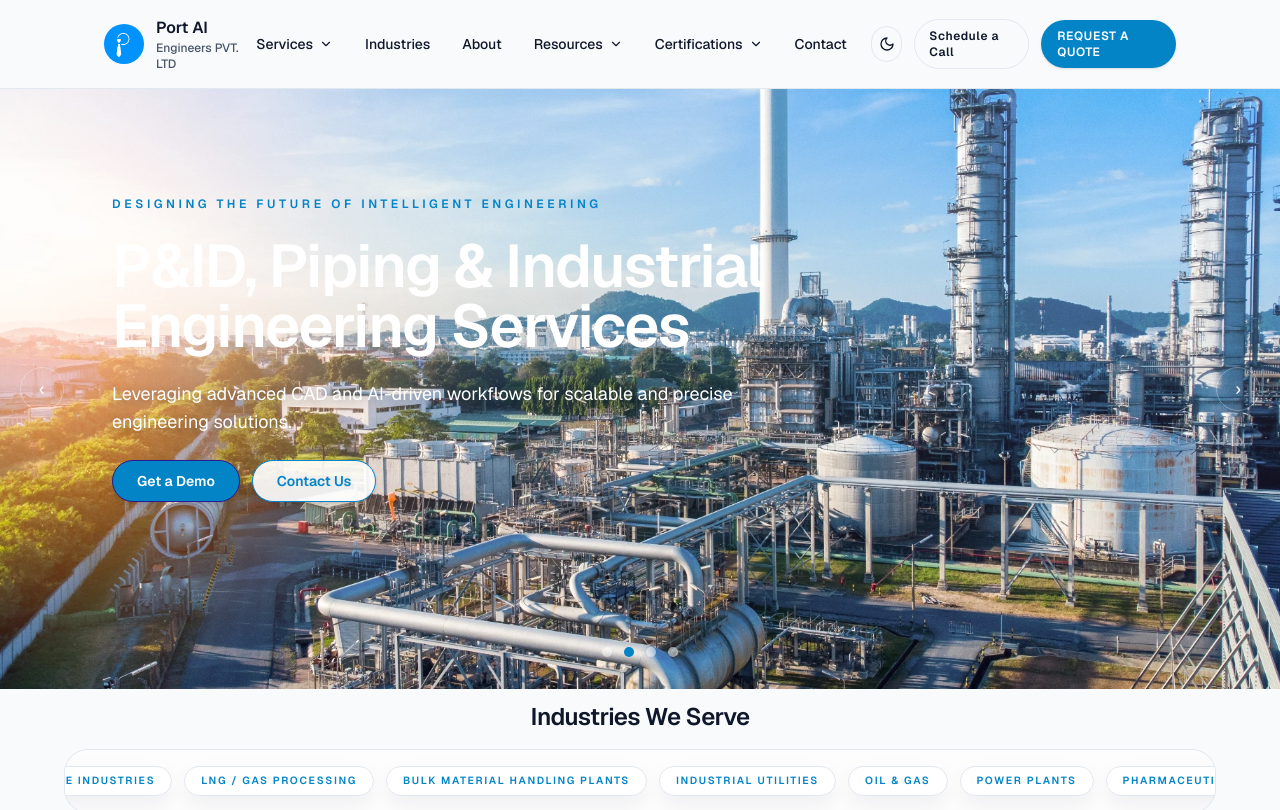
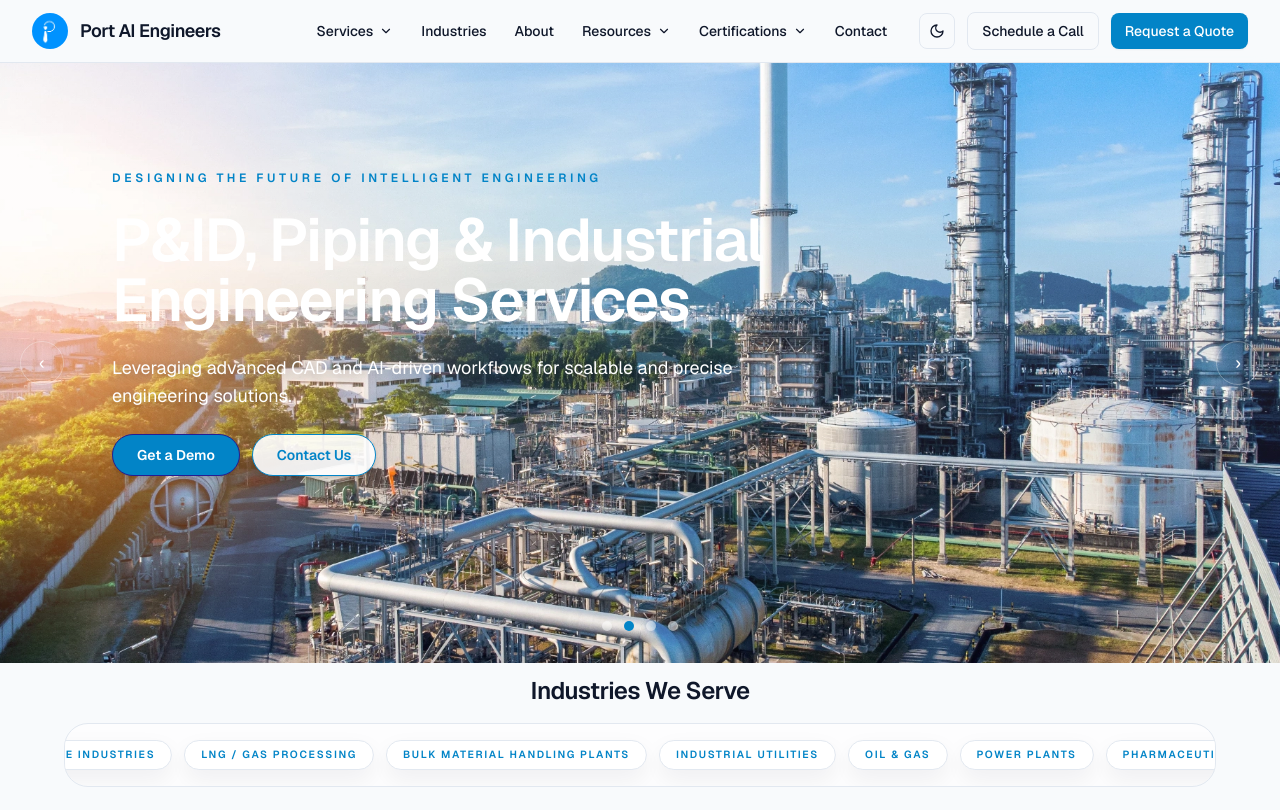
Before and after one commit to RamojiSai/portaiengineers, a Next.js app: page / in a window 1280 px wide. Shown: the top 810 px of the page. Built offline with nearby package versions, Linux system fonts and the light colour scheme.

Commit message:
UI: refine header branding and spacing

```diff
--- a/src/components/layout/Header.tsx
+++ b/src/components/layout/Header.tsx
@@ -154,27 +154,24 @@ export default function Header() {
   }, [isEngineeringServicesPage]);
 
   return (
-    <header className="sticky top-0 z-40 w-full border-b border-[var(--color-border)] bg-[color-mix(in_srgb,var(--color-bg)_90%,transparent)] backdrop-blur">
-      <div className="mx-auto flex w-full max-w-6xl items-center justify-between px-6 py-4 sm:px-10">
-        <Link href="/" className="flex items-center gap-3">
+    <header className="sticky top-0 z-40 w-full border-b border-[var(--color-border)] bg-[color-mix(in_srgb,var(--color-bg)_92%,transparent)] backdrop-blur-md">
+      <div className="mx-auto flex w-full max-w-7xl items-center justify-between px-4 py-3 sm:px-6 lg:px-8">
+        <Link href="/" className="flex shrink-0 items-center gap-2.5 sm:gap-3">
           <Image
             src="/Logo.jpeg"
-            alt="Port AI Engineers Pvt. Ltd. Logo"
-            width={40}
-            height={40}
-            className="h-10 w-10 rounded-full object-cover"
+            alt="Port AI Engineers Logo"
+            width={38}
+            height={38}
+            className="h-9 w-9 rounded-full object-cover"
             priority
           />
-          <div className="flex flex-col leading-tight text-[var(--color-text)]">
-            <span className="text-base font-semibold">Port AI</span>
-            <span className="text-xs font-medium text-[var(--color-muted)]">
-              Engineers PVT. LTD
-            </span>
-          </div>
+          <span className="whitespace-nowrap text-base font-semibold tracking-tight text-[var(--color-text)] sm:text-lg">
+            Port AI Engineers
+          </span>
         </Link>
 
-        <div className="hidden items-center gap-6 md:flex">
-          <nav className="flex items-center gap-6 text-sm font-medium text-[var(--color-text)] lg:gap-8">
+        <div className="hidden items-center gap-5 md:flex xl:gap-8">
+          <nav className="flex items-center gap-4 text-sm font-medium text-[var(--color-text)] lg:gap-5 xl:gap-7">
             {navItems.map((item) => {
               const hasDropdown = Boolean(item.items && item.items.length > 0);
               const isServicesItem = item.label === "Services";
@@ -195,8 +192,8 @@ export default function Header() {
                   <Link
                     key={item.label}
                     href={item.href}
-                    className={`transition-colors duration-300 hover:text-[var(--color-primary)] ${
-                      isActive ? "text-[var(--color-primary)]" : ""
+                    className={`transition-colors duration-200 hover:text-[var(--color-primary)] ${
+                      isActive ? "font-semibold text-[var(--color-primary)]" : ""
                     }`}
                   >
                     {item.label}
@@ -208,13 +205,13 @@ export default function Header() {
                 <div key={item.label} className="group relative">
                   <Link
                     href={item.href}
-                    className={`flex items-center gap-1.5 transition-colors duration-300 hover:text-[var(--color-primary)] ${
-                      isActive ? "text-[var(--color-primary)]" : ""
+                    className={`flex items-center gap-1.5 transition-colors duration-200 hover:text-[var(--color-primary)] ${
+                      isActive ? "font-semibold text-[var(--color-primary)]" : ""
                     }`}
                   >
                     {item.label}
                     <span
-                      className={`transition-transform duration-300 group-hover:rotate-180 ${
+                      className={`transition-transform duration-200 group-hover:rotate-180 ${
                         isActive ? "rotate-180" : ""
                       }`}
                     >
@@ -232,9 +229,9 @@ export default function Header() {
                       </svg>
                     </span>
                   </Link>
-                  <div className="pointer-events-none absolute left-0 top-full z-30 pt-3 opacity-0 transition-all duration-300 group-hover:pointer-events-auto group-hover:opacity-100">
-                    <div className="w-60 translate-y-2 rounded-2xl bg-[color-mix(in_srgb,var(--color-bg)_85%,transparent)] p-4 text-sm text-[var(--color-text)] shadow-[0_16px_30px_var(--color-card-shadow)] backdrop-blur-lg transition-all duration-300 group-hover:translate-y-0">
-                      <div className="flex flex-col gap-2">
+                  <div className="pointer-events-none absolute left-0 top-full z-30 pt-2 opacity-0 transition-all duration-200 group-hover:pointer-events-auto group-hover:opacity-100">
+                    <div className="w-56 rounded-lg border border-[var(--color-border)] bg-[var(--color-surface)] p-2 text-sm text-[var(--color-text)] shadow-md">
+                      <div className="flex flex-col gap-1">
                         {item.items!.map((entry) => {
                           const entryHash = entry.href.split("#")[1];
                           const entryBase = entry.href.split("#")[0];
@@ -251,10 +248,10 @@ export default function Header() {
                             <Link
                               key={entry.label}
                               href={entry.href}
-                              className={`rounded-lg px-3 py-2 transition-colors duration-300 hover:bg-[color-mix(in_srgb,var(--color-bg)_70%,transparent)] hover:text-[var(--color-primary)] ${
+                              className={`rounded-md px-3 py-2 transition-colors duration-150 hover:bg-[var(--color-surface-strong)] hover:text-[var(--color-primary)] ${
                                 isEntryActive
-                                  ? "bg-[color-mix(in_srgb,var(--color-bg)_70%,transparent)] text-[var(--color-primary)]"
-                                  : ""
+                                  ? "bg-[var(--color-surface-strong)] font-medium text-[var(--color-primary)]"
+                                  : "text-[var(--color-text)]"
                               }`}
                             >
                               {entry.label}
@@ -268,12 +265,12 @@ export default function Header() {
               );
             })}
           </nav>
-          <div className="flex items-center gap-3">
+          <div className="flex shrink-0 items-center gap-2.5 xl:gap-3">
             <button
               type="button"
               onClick={toggleTheme}
               aria-label={isDark ? "Switch to light theme" : "Switch to dark theme"}
-              className="inline-flex h-9 w-9 items-center justify-center rounded-full border border-[var(--color-border)] text-[var(--color-text)] transition-colors duration-200 hover:border-[var(--color-primary)] hover:text-[var(--color-primary)] focus-visible:outline-none focus-visible:ring-2 focus-visible:ring-[var(--color-primary)]"
+              className="inline-flex h-9 w-9 items-center justify-center rounded-lg border border-[var(--color-border)] text-[var(--color-text)] transition-colors duration-200 hover:border-[var(--color-border-strong)] hover:bg-[var(--color-surface-strong)] hover:text-[var(--color-primary)] focus-visible:outline-none focus-visible:ring-2 focus-visible:ring-[var(--color-primary)]"
             >
               {isDark ? (
                 <svg
@@ -315,13 +312,13 @@ export default function Header() {
               href="https://calendar.app.google/4EDU6NFyWQLtrG91A"
               target="_blank"
               rel="noopener noreferrer"
-              className="hidden items-center justify-center rounded-full border border-[var(--color-border)] px-3.5 py-2 text-xs font-semibold tracking-wider text-[var(--color-text)] transition-all duration-300 hover:border-[var(--color-primary)] hover:text-[var(--color-primary)] lg:inline-flex"
+              className="hidden items-center justify-center rounded-lg border border-[var(--color-border)] px-3.5 py-2 text-xs font-medium text-[var(--color-text)] transition-colors duration-200 hover:border-[var(--color-border-strong)] hover:bg-[var(--color-surface-strong)] hover:text-[var(--color-primary)] sm:text-sm lg:inline-flex"
             >
               Schedule a Call
             </a>
             <Link
               href="/contact/"
-              className="inline-flex items-center justify-center rounded-full bg-[var(--color-primary)] px-4 py-2 text-xs font-semibold uppercase tracking-wider text-[var(--color-on-primary)] shadow-sm transition-all duration-300 hover:opacity-95 hover:shadow-md"
+              className="inline-flex items-center justify-center rounded-lg bg-[var(--color-primary)] px-3.5 py-2 text-xs font-medium text-[var(--color-on-primary)] shadow-xs transition-colors duration-200 hover:bg-[var(--color-primary-hover)] sm:text-sm"
             >
               Request a Quote
             </Link>
@@ -333,7 +330,7 @@ export default function Header() {
             type="button"
             onClick={toggleTheme}
             aria-label={isDark ? "Switch to light theme" : "Switch to dark theme"}
-            className="inline-flex h-9 w-9 items-center justify-center rounded-full border border-[var(--color-border)] text-[var(--color-text)] transition-colors duration-200 hover:border-[var(--color-primary)] hover:text-[var(--color-primary)] focus-visible:outline-none focus-visible:ring-2 focus-visible:ring-[var(--color-primary)]"
+            className="inline-flex h-9 w-9 items-center justify-center rounded-lg border border-[var(--color-border)] text-[var(--color-text)] transition-colors duration-200 hover:border-[var(--color-border-strong)] hover:bg-[var(--color-surface-strong)] hover:text-[var(--color-primary)] focus-visible:outline-none focus-visible:ring-2 focus-visible:ring-[var(--color-primary)]"
           >
             {isDark ? (
               <svg
@@ -377,7 +374,7 @@ export default function Header() {
             aria-label="Toggle menu"
             aria-expanded={isOpen}
             onClick={toggleMenu}
-            className="inline-flex items-center justify-center rounded-full border border-[var(--color-border)] p-2 text-[var(--color-text)] transition-colors duration-300 hover:border-[var(--color-primary)] hover:text-[var(--color-primary)]"
+            className="inline-flex items-center justify-center rounded-lg border border-[var(--color-border)] p-2 text-[var(--color-text)] transition-colors duration-200 hover:border-[var(--color-border-strong)] hover:bg-[var(--color-surface-strong)] hover:text-[var(--color-primary)]"
           >
             <svg
               className="h-5 w-5"
@@ -436,8 +433,8 @@ export default function Header() {
                       setIsOpen(false);
                       setActiveMobileMenu(null);
                     }}
-                    className={`block transition-colors duration-300 hover:text-[var(--color-primary)] ${
-                      isActive ? "text-[var(--color-primary)]" : ""
+                    className={`block transition-colors duration-200 hover:text-[var(--color-primary)] ${
+                      isActive ? "font-semibold text-[var(--color-primary)]" : ""
                     }`}
                   >
                     {item.label}
@@ -455,8 +452,8 @@ export default function Header() {
                       setIsOpen(false);
                       setActiveMobileMenu(null);
                     }}
-                    className={`flex-1 text-left transition-colors duration-300 hover:text-[var(--color-primary)] ${
-                      isActive ? "text-[var(--color-primary)]" : ""
+                    className={`flex-1 text-left transition-colors duration-200 hover:text-[var(--color-primary)] ${
+                      isActive ? "font-semibold text-[var(--color-primary)]" : ""
                     }`}
                   >
                     {item.label}
@@ -468,7 +465,7 @@ export default function Header() {
                     className="p-1 text-[var(--color-text)] transition-colors hover:text-[var(--color-primary)]"
                   >
                     <span
-                      className={`inline-block transition-transform duration-300 ${
+                      className={`inline-block transition-transform duration-200 ${
                         activeMobileMenu === item.label ? "rotate-180" : ""
                       }`}
                     >
@@ -515,9 +512,9 @@ export default function Header() {
                             setIsOpen(false);
                             setActiveMobileMenu(null);
                           }}
-                          className={`rounded-lg px-3 py-2 text-[var(--color-muted)] transition-colors duration-300 hover:bg-[var(--color-surface)] hover:text-[var(--color-primary)] ${
+                          className={`rounded-md px-3 py-2 text-[var(--color-muted)] transition-colors duration-150 hover:bg-[var(--color-surface-strong)] hover:text-[var(--color-primary)] ${
                             isEntryActive
-                              ? "bg-[var(--color-surface)] text-[var(--color-primary)]"
+                              ? "bg-[var(--color-surface-strong)] font-medium text-[var(--color-primary)]"
                               : ""
                           }`}
                         >
@@ -534,7 +531,7 @@ export default function Header() {
             <Link
               href="/contact/"
               onClick={() => setIsOpen(false)}
-              className="flex w-full items-center justify-center rounded-xl bg-[var(--color-primary)] px-4 py-2.5 text-xs font-semibold uppercase tracking-wider text-[var(--color-on-primary)] shadow-sm transition-opacity hover:opacity-95"
+              className="flex w-full items-center justify-center rounded-lg bg-[var(--color-primary)] px-4 py-2.5 text-sm font-medium text-[var(--color-on-primary)] shadow-xs transition-colors hover:bg-[var(--color-primary-hover)]"
             >
               Request a Quote
             </Link>
@@ -543,7 +540,7 @@ export default function Header() {
               target="_blank"
               rel="noopener noreferrer"
               onClick={() => setIsOpen(false)}
-              className="flex w-full items-center justify-center rounded-xl border border-[var(--color-border)] px-4 py-2.5 text-xs font-semibold tracking-wider text-[var(--color-text)] transition-colors hover:border-[var(--color-primary)] hover:text-[var(--color-primary)]"
+              className="flex w-full items-center justify-center rounded-lg border border-[var(--color-border)] px-4 py-2.5 text-sm font-medium text-[var(--color-text)] transition-colors hover:border-[var(--color-border-strong)] hover:bg-[var(--color-surface-strong)] hover:text-[var(--color-primary)]"
             >
               Schedule a Call
             </a>
```
